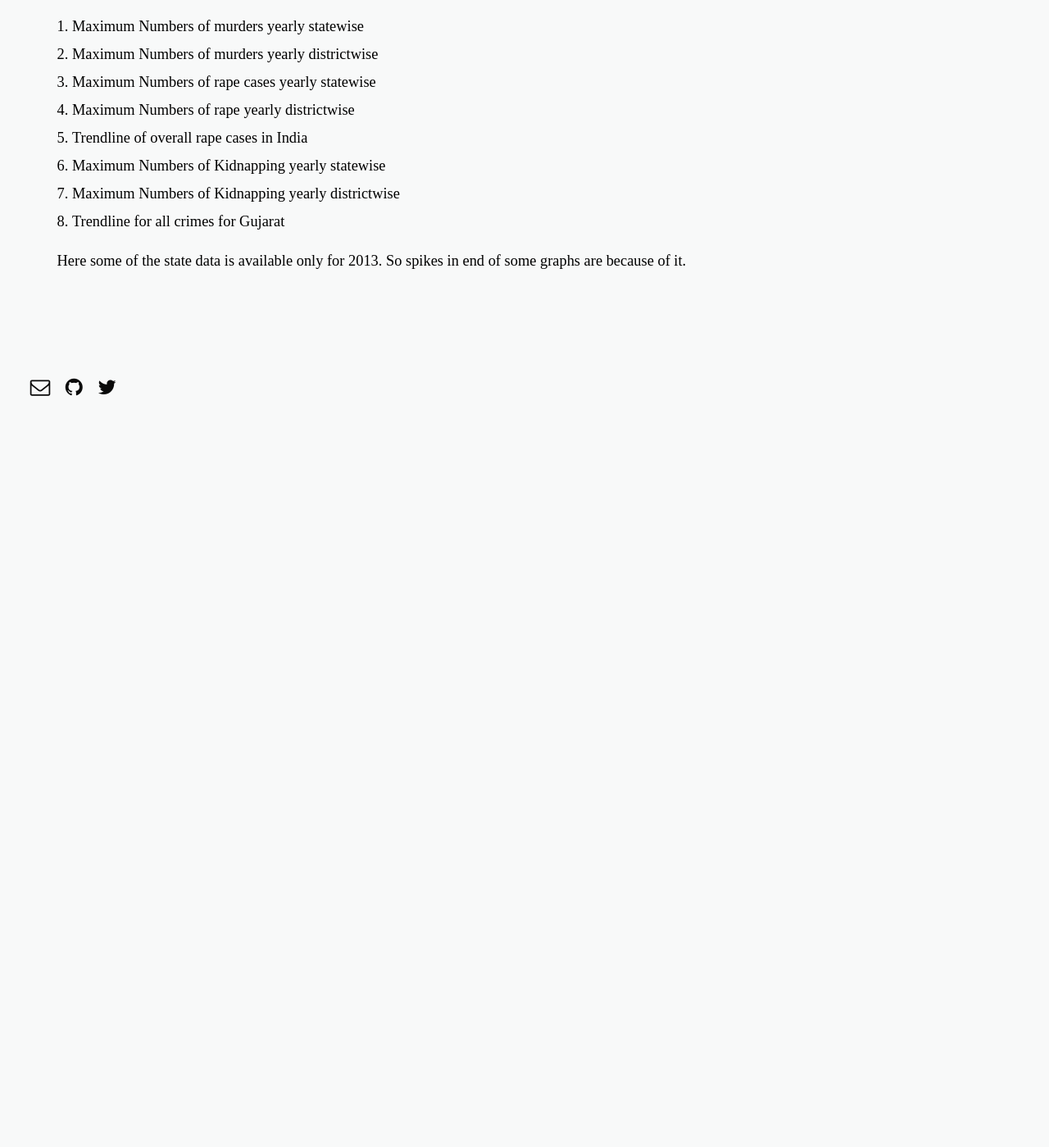
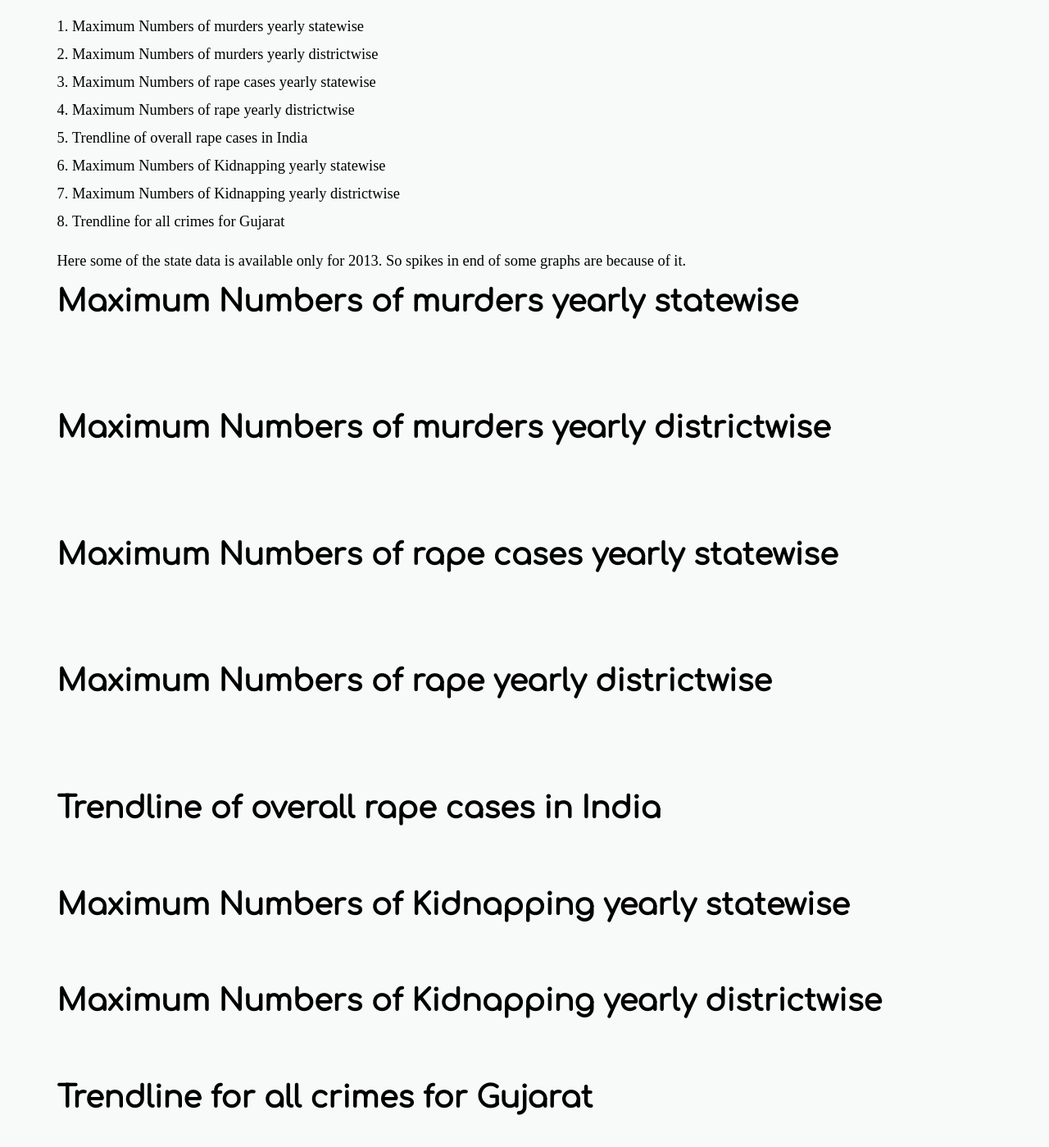
Before and after one commit to daftengineer/daftengineer.github.io, a Jekyll site: the page built from _posts/2018-09-12-crimes-in-india.markdown, in a window 1280 px wide and 1400 px high, scrolled down 790 px. Shown: the whole window at 82% size. Built offline with Jekyll 4.4.1, drawn with Linux system fonts in a browser that asks for light colours; nearby versions of some CDN libraries; before the commit the page ends 1313 px from its top, so only the background shows below that.

Commit message:
Update 2018-09-12-crimes-in-india.markdown

```diff
--- a/_posts/2018-09-12-crimes-in-india.markdown
+++ b/_posts/2018-09-12-crimes-in-india.markdown
@@ -20,6 +20,32 @@
   <li>Trendline for all crimes for Gujarat</li>
  </ol>
  <p style="text-align:justify;">Here some of the state data is available only for 2013. So spikes in end of some graphs are because of it. </p>
+ <h1>Maximum Numbers of murders yearly statewise</h1>
+ <img src="" />
+ <img src="" />
+  <h1>Maximum Numbers of murders yearly districtwise</h1>
+ <img src="" />
+ <img src="" />
+  <h1>Maximum Numbers of rape cases yearly statewise</h1>
+ <img src="" />
+ <img src="" />
+  <h1>Maximum Numbers of rape yearly districtwise</h1>
+ <img src="" />
+ <img src="" />
+  <h1>Trendline of overall rape cases in India</h1>
+ <img src="" />
+  <h1>Maximum Numbers of Kidnapping yearly statewise</h1>
+ <img src="" />
+  <h1>Maximum Numbers of Kidnapping yearly districtwise</h1>
+ <img src="" />
+  <h1>Trendline for all crimes for Gujarat</h1>
+ <img src="" />
+
+ <img src="" />
  <p style="text-align:justify;"></p>
  <p style="text-align:justify;"></p>
+ <p style="text-align:justify;"></p>
+ <p style="text-align:justify;"></p>
+
+
  </div>
```
